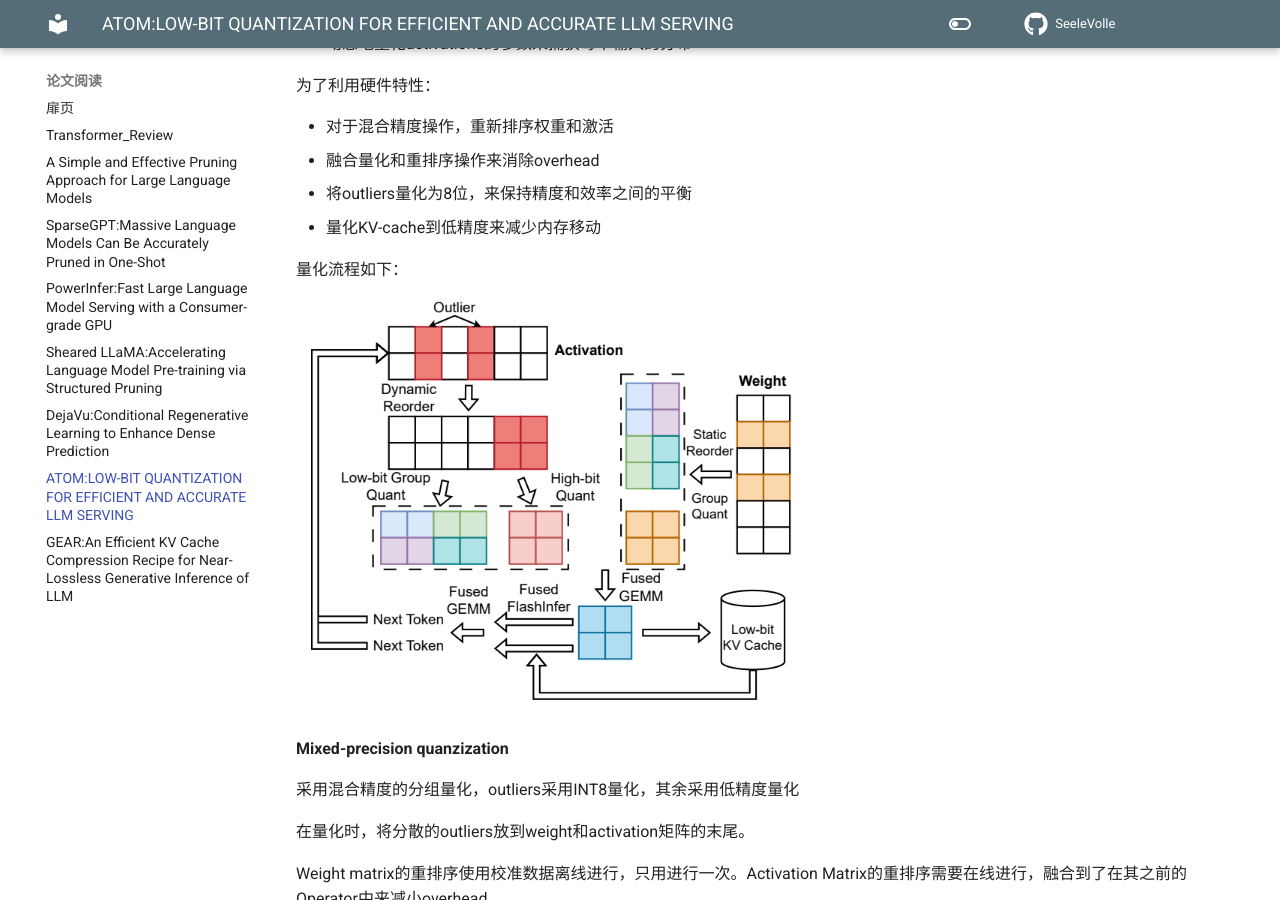
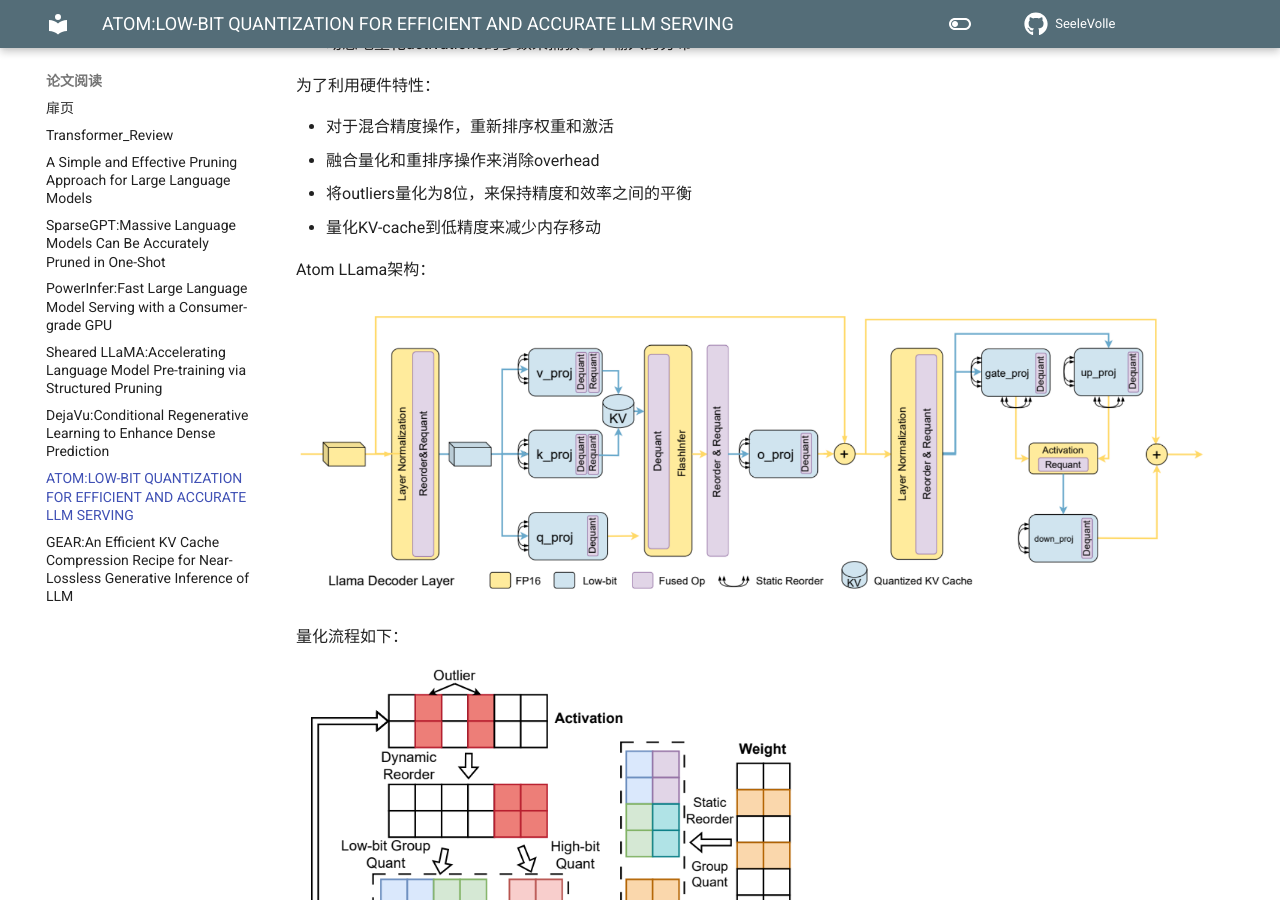
Before and after one commit to SeeleVolle/SeeleVolle.github.io, an MkDocs documentation site: the page built from docs/paper/Atom.md, in a window 1280 px wide and 900 px high, scrolled down 1005 px. Built offline with MkDocs 1.6.1 and Material for MkDocs 9.7.7, drawn with Linux system fonts in a browser that asks for light colours.

Commit message:
Updateing in 2024.4.12

```diff
--- a/docs/paper/Atom.md
+++ b/docs/paper/Atom.md
@@ -46,6 +46,11 @@ dynamic vs static:
 + 将outliers量化为8位，来保持精度和效率之间的平衡
 + 量化KV-cache到低精度来减少内存移动
 
+Atom LLama架构：
+
+<img src="../assets/image-20240509100411900.png" alt="image-20240509100411900" style="zoom:75%;" />
+
+
 量化流程如下：
 
 <img src="../assets/image-20240508092029094.png" alt="image-20240508092029094" style="zoom:75%;" />
@@ -64,6 +69,8 @@ Weight matrix的重排序使用校准数据离线进行，只用进行一次。A
 
 Fused GEMM operator：首先对于每个group使用TensorCore进行的低精度的乘法计算，然后将结果还原并进行FP16的加法得到最终结果。即将Dequantization和原先的MMA算子进行了融合。
 
+<img src="../assets/image-20240509100350959.png" alt="image-20240509100350959" style="zoom:75%;" />
+
 **Dynamic quantization process**
 
 对于激活矩阵，采用动态量化，实现类似于ZeroQuant(?).
```
Also changed, not shown: docs/favorites/index.md (+1 -0 lines), docs/paper/assets/image-20240509100350959.png (added), docs/paper/assets/image-20240509100411900.png (added).
